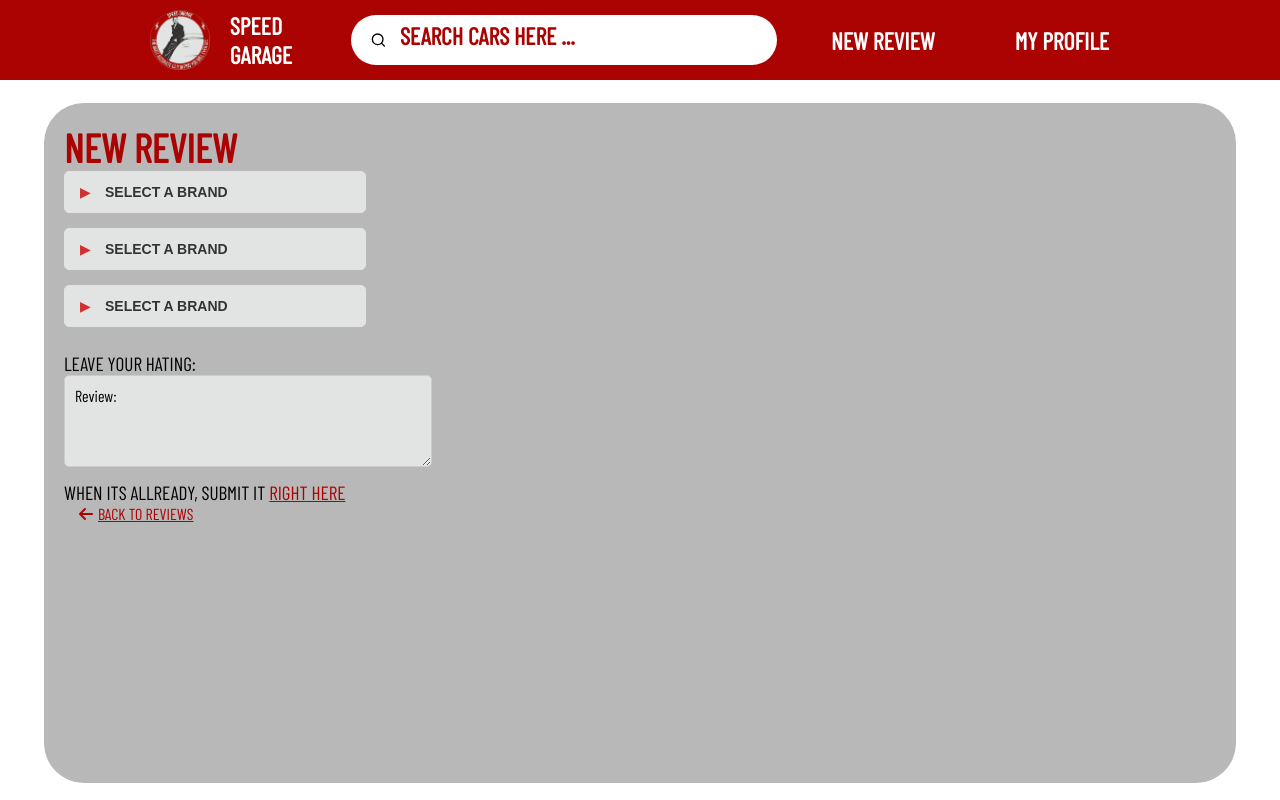
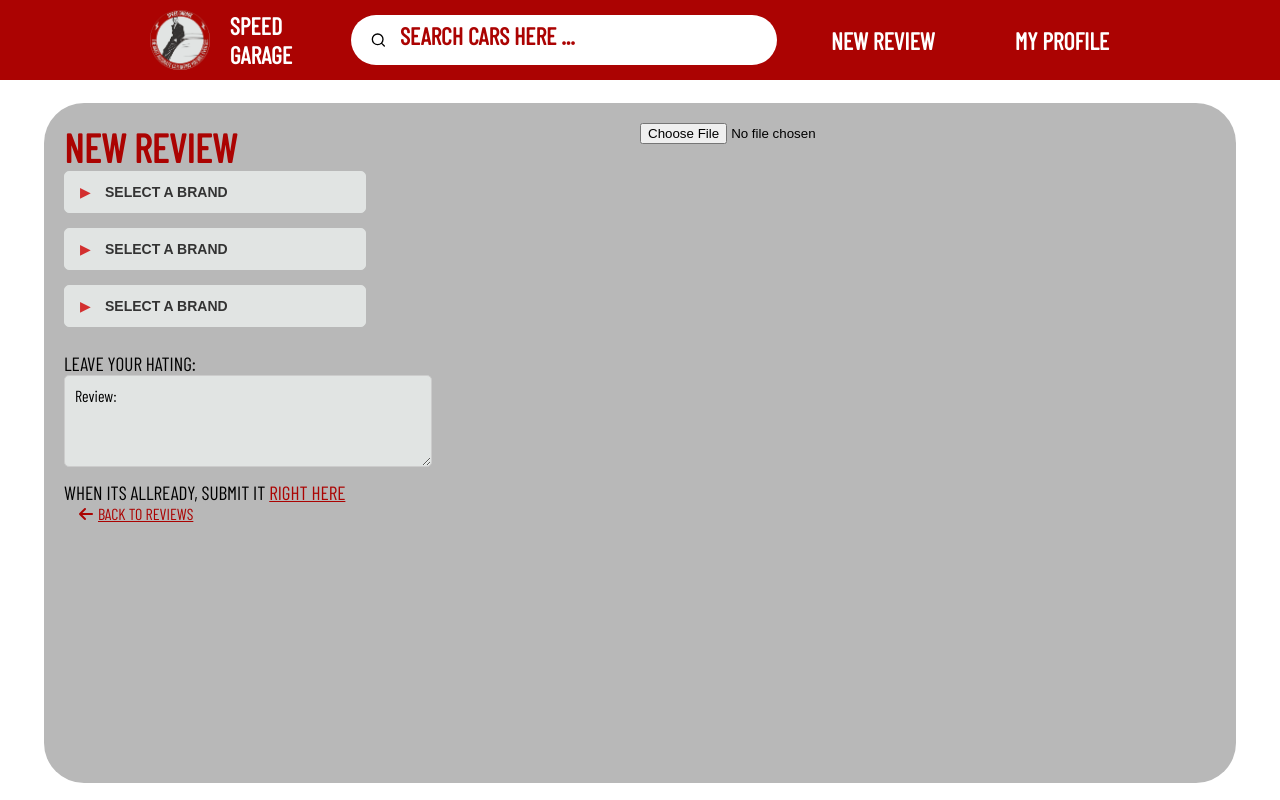
Before and after one commit to leonardo-vargas-de-paula/front-end-speed-garage, an Angular app: page /newreview in a window 1280 px wide. Built offline with nearby package versions, Linux system fonts and the light colour scheme.

Commit message:
feat: adiciona botao voltar

```diff
--- a/src/app/new-review/new-review.component.html
+++ b/src/app/new-review/new-review.component.html
@@ -22,13 +22,18 @@
                 </select>
             </div>
             <div class="containerText">
-                <span id ="text">LEAVE YOUR HATING: </span>
+                <span id="text">LEAVE YOUR HATING: </span>
             </div>
             <textarea ut type="text" placeholder="Review:"></textarea>
             <div class="containerText">
                 <span id="text">When its allready, Submit it <a id="submit">RIGHT HERE</a></span>
             </div>
-            <a id="botaoVoltar" (click)="voltarHome()"><i class="fa-solid fa-arrow-left" style="color: #ab0302; margin-right: 5px;"></i>BACK TO REVIEWS</a>
+            <a id="botaoVoltar" (click)="voltarHome()"><i class="fa-solid fa-arrow-left"
+                    style="color: #ab0302; margin-right: 5px;"></i>BACK TO REVIEWS</a>
+        </div>
+        <div class="image-card">
+            <input type="file">
         </div>
     </div>
+
 </div>
```
